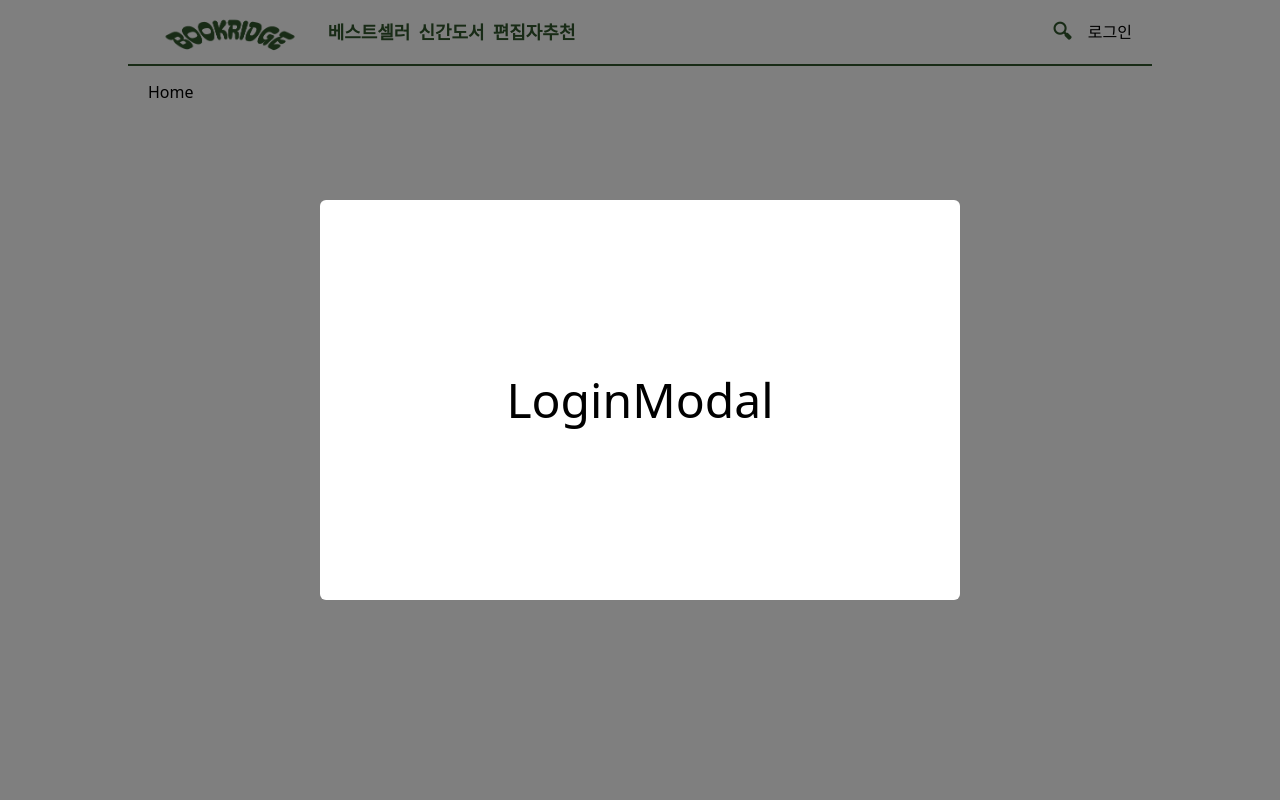
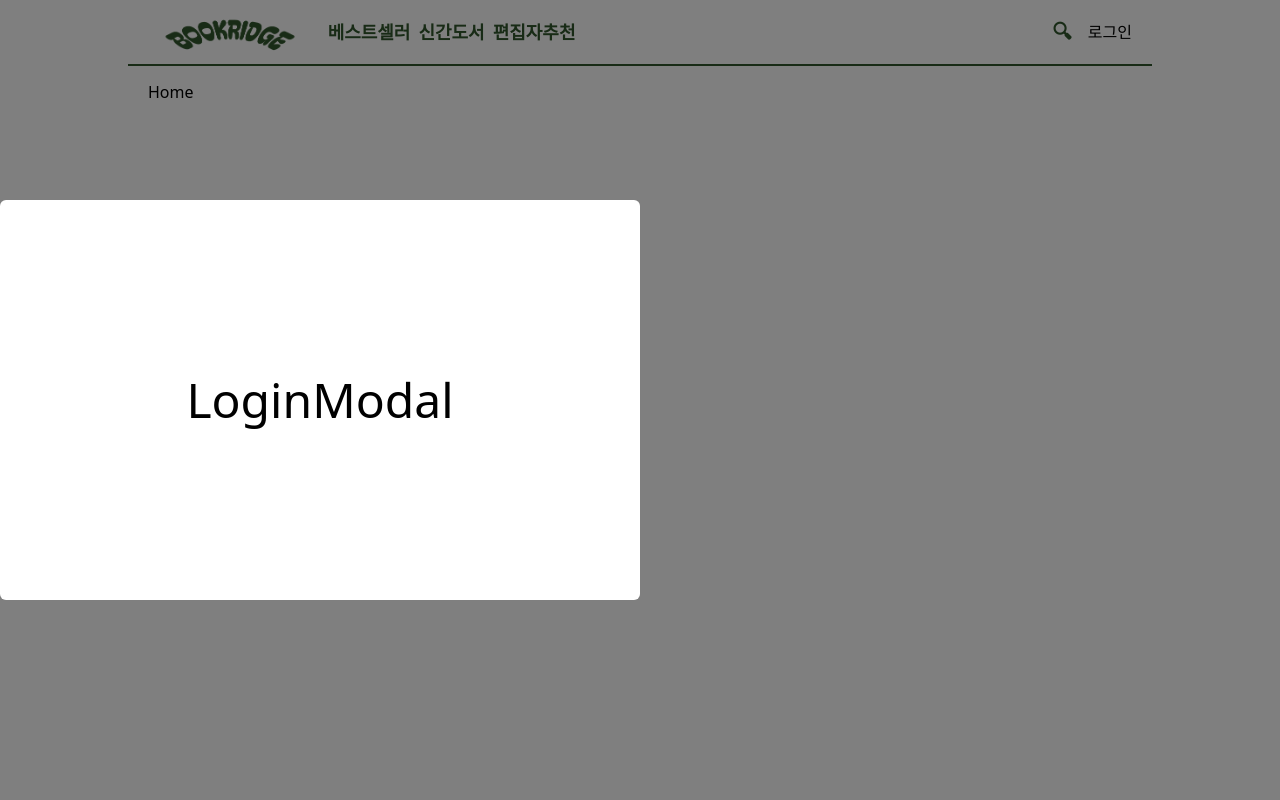
Before and after one commit to team-bookridge/client, a React (Vite) app: page / in a window 1280 px wide. Both pictures are taken after a click on the button "로그인". Shown: the top 800 px of the page. Built offline with nearby package versions, Linux system fonts and the light colour scheme.

Commit message:
#37 feat/서치 모달 추가, 모달이 있는 상태에서 메인 화면 스크롤 방지 코드 추가

```diff
--- a/src/App.tsx
+++ b/src/App.tsx
@@ -4,6 +4,7 @@ import Footer from '@components/app/Footer';
 import Header from '@components/app/Header';
 import HeaderMenuModal from '@components/modal/HeaderMenuModal';
 import LoginModal from '@components/modal/LoginModal';
+import SearchModal from '@components/modal/SearchModal';
 import SetNickNameModal from '@components/modal/SetNickNameModal';
 import BookDetail from '@pages/BookDetail';
 import Home from '@pages/Home';
@@ -14,24 +15,29 @@ import MyPage from '@pages/MyPage';
 import Search from '@pages/Search';
 import WishList from '@pages/WishList';
 import { useState } from 'react';
-
 import { Route, Routes } from 'react-router-dom';
 
 function App() {
-  const [modal, setModal] = useState<TModal>('none');
+  const [modal, setModal] = useState<TModal>('');
 
+  if (modal) {
+    document.body.style.overflowY = 'hidden';
+  } else {
+    document.body.style.overflowY = 'auto';
+  }
   return (
     <>
-      {modal !== 'none' && (
+      {modal && (
         <div
-          className="fixed w-full h-full bg-black/50 z-30 flex justify-center"
+          className="fixed w-full h-full bg-black/50 z-30 grid"
           onClick={() => {
-            setModal('none');
+            setModal('');
           }}
           aria-hidden="true">
           {modal === 'login' && <LoginModal />}
           {modal === 'setNickName' && <SetNickNameModal />}
-          {modal === 'HeaderMenu' && <HeaderMenuModal />}
+          {modal === 'headerMenu' && <HeaderMenuModal />}
+          {modal === 'search' && <SearchModal setModal={setModal} />}
         </div>
       )}
       <Header setModal={setModal} />
```
